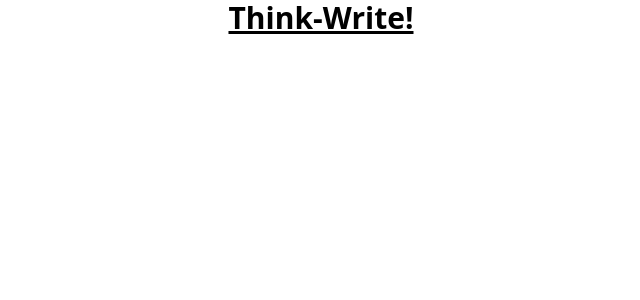
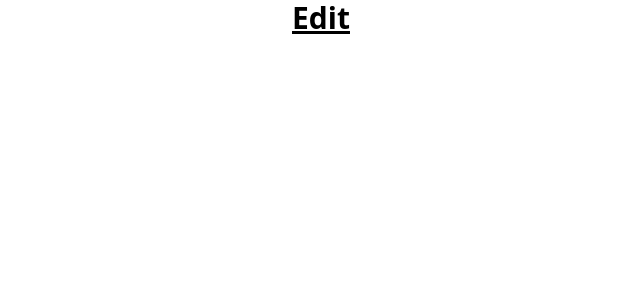
Before and after one commit to parrottjrs/think-write, a React (Vite) app: page /think-write/edit in a window 1280 px wide. Shown: the top 300 px of the page, without its empty margins (319-959 px from the left). Built offline with nearby package versions, Linux system fonts and the light colour scheme.

Commit message:
implemented react-router

```diff
--- a/package.json
+++ b/package.json
@@ -11,9 +11,13 @@
   },
   "dependencies": {
     "autoprefixer": "^10.4.14",
+    "localforage": "^1.10.0",
+    "match-sorter": "^6.3.1",
     "postcss": "^8.4.24",
     "react": "^18.2.0",
     "react-dom": "^18.2.0",
+    "react-router-dom": "^6.11.2",
+    "sort-by": "^1.2.0",
     "tailwindcss": "^3.3.2"
   },
   "devDependencies": {
--- a/src/App.jsx
+++ /dev/null
@@ -1,11 +0,0 @@
-import { useState } from "react";
-
-function App() {
-  return (
-    <>
-      <p class="text-3xl text-center font-bold underline red">Think-Write!</p>
-    </>
-  );
-}
-
-export default App;
--- /dev/null
+++ b/src/App.tsx
@@ -0,0 +1,15 @@
+import React from "react";
+import { Route, Routes } from "react-router-dom";
+import Homepage from "./pages/Homepage";
+import Editor from "./pages/Editor";
+import Save from "./pages/Save";
+
+export default function App() {
+  return (
+    <Routes>
+      <Route path="think-write/" element={<Homepage />} />
+      <Route path="think-write/edit" element={<Editor />} />
+      <Route path="think-write/save" element={<Save />} />
+    </Routes>
+  );
+}
--- a/src/main.jsx
+++ b/src/main.jsx
@@ -1,10 +1,13 @@
 import React from "react";
 import ReactDOM from "react-dom/client";
-import App from "./App.jsx";
+import App from "./App";
 import "./index.css";
+import { BrowserRouter } from "react-router-dom";
 
 ReactDOM.createRoot(document.getElementById("root")).render(
   <React.StrictMode>
-    <App />
+    <BrowserRouter>
+      <App />
+    </BrowserRouter>
   </React.StrictMode>
 );
--- /dev/null
+++ b/src/pages/Editor.tsx
@@ -0,0 +1,5 @@
+import React from "react";
+
+export default function Editor() {
+  return <p className="text-3xl text-center font-bold underline red">Edit</p>;
+}
--- /dev/null
+++ b/src/pages/Homepage.tsx
@@ -0,0 +1,7 @@
+import React from "react";
+
+export default function Homepage() {
+  return (
+    <p className="text-3xl text-center font-bold underline red">Think-Write!</p>
+  );
+}
--- /dev/null
+++ b/src/pages/Save.tsx
@@ -0,0 +1,5 @@
+import React from "react";
+
+export default function Save() {
+  return <p className="text-3xl text-center font-bold underline red">Save</p>;
+}
```
Also changed, not shown: 1 other file (tests, documents, lock files or other folders).
